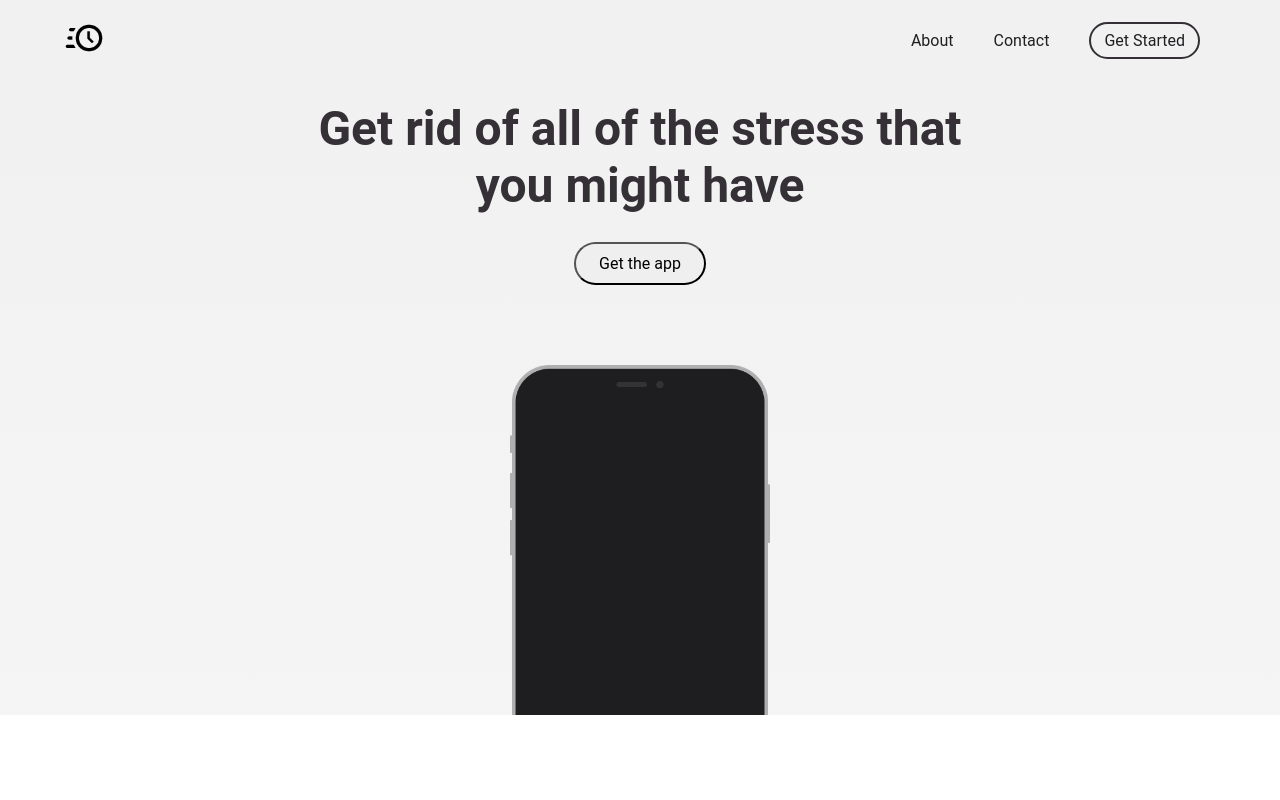
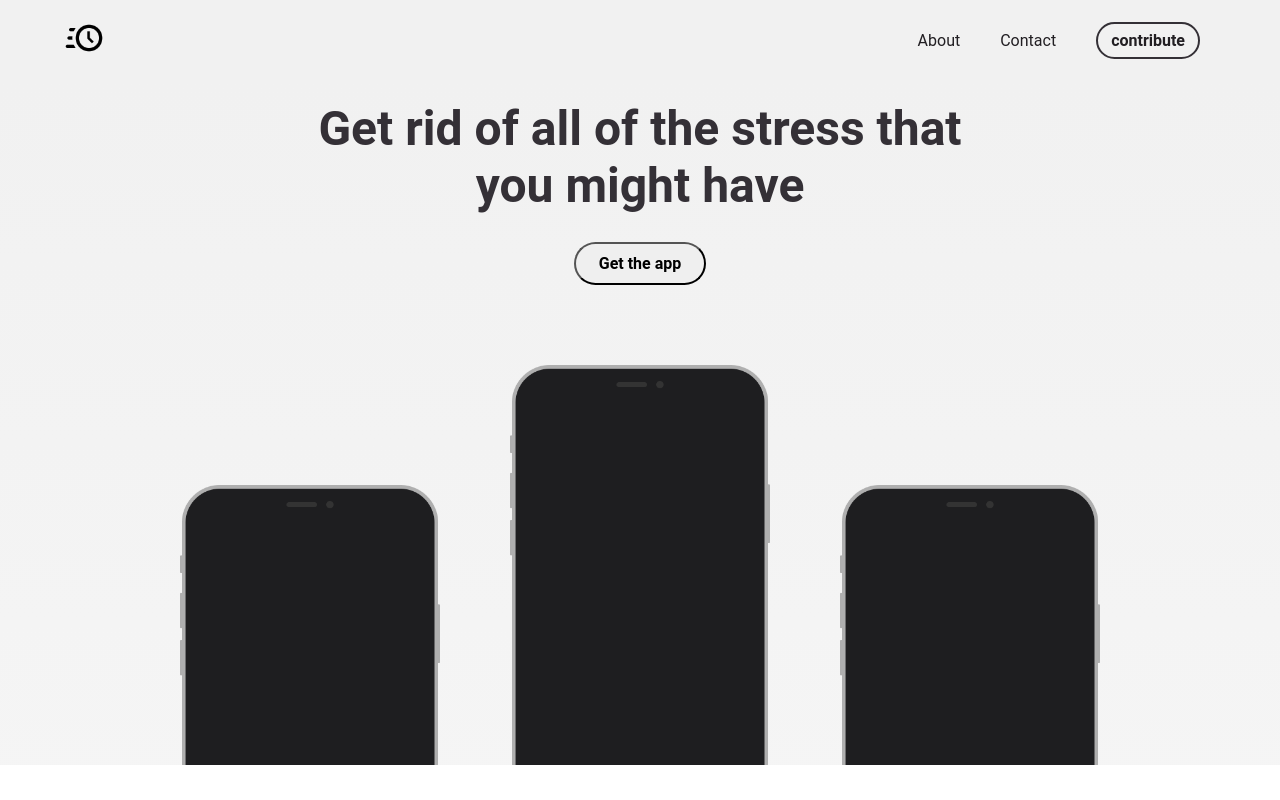
Before and after one commit to time-mastery/pmodoro-landing, a Next.js app: page / in a window 1280 px wide. Built offline with nearby package versions, Linux system fonts and the light colour scheme.

Commit message:
navbar and hero section: compeleted

```diff
--- a/components/home-page/hero.js
+++ b/components/home-page/hero.js
@@ -6,7 +6,8 @@ function Hero() {
     <section className={classes.hero}>
       <h2>Get rid of all of the stress that you might have</h2>
       <button>Get the app</button>
-      <div className={classes.image}>
+      <div className={classes.images}>
+        <div className={classes.image_one}>
           <Image
             src="/images/phone-one.png"
             alt="mobile image"
@@ -14,6 +15,23 @@ function Hero() {
             height={342.4}
           />
         </div>
+        <div className={classes.image_two}>
+          <Image
+            src="/images/phone-one.png"
+            alt="mobile image"
+            width={170}
+            height={342.4}
+          />
+        </div>
+        <div className={classes.image_three}>
+          <Image
+            src="/images/phone-one.png"
+            alt="mobile image"
+            width={170}
+            height={342.4}
+          />
+        </div>
+      </div>
     </section>
   );
 }
--- a/components/home-page/hero.module.css
+++ b/components/home-page/hero.module.css
@@ -5,20 +5,47 @@
     var(--color-grey-100),
     var(--color-grey-50)
   );
-  /* padding: var(--size-8) 0; */
 }
 
-.image {
+.image_one {
   width: 260px;
-  height: 350px;
-  margin: auto;
+  height: 280px;
+  margin-top: 120px;
+  margin-right: 70px;
+}
+.image_two {
+  width: 260px;
+  height: 400px;
+}
+.image_three {
+  width: 260px;
+  height: 280px;
+  margin-top: 120px;
+  margin-left: 70px;
 }
 
-.image img {
+.image_one img {
   object-fit: cover;
   object-position: top;
   width: 100%;
   height: 100%;
+}
+.image_two img {
+  object-fit: cover;
+  object-position: top;
+  width: 100%;
+  height: 100%;
+}
+.image_three img {
+  object-fit: cover;
+  object-position: top;
+  width: 100%;
+  height: 100%;
+}
+
+.images {
+  display: flex;
+  justify-content: center;
 }
 
 .hero h2 {
@@ -36,11 +63,11 @@
   margin-bottom: var(--size-20);
   margin-top: var(--size-2);
   transition: 0.3s;
+  font-weight: 600;
 }
 
 .hero button:hover {
   background-color: var(--color-grey-200);
-  color: var(--color-error-800);
 }
 
 @media (max-width: 768px) {
--- a/components/layout/main-navigation.js
+++ b/components/layout/main-navigation.js
@@ -18,7 +18,7 @@ function MainNavigation() {
             <Link href="/contact">Contact</Link>
           </li>
           <li className={classes.getStarted}>
-            <Link href="">Get Started</Link>
+            <Link href="">contribute</Link>
           </li>
         </ul>
       </nav>
--- a/components/layout/main-navigation.module.css
+++ b/components/layout/main-navigation.module.css
@@ -36,6 +36,12 @@
   border: 2px var(--color-grey-800) solid;
   border-radius: 50px;
   padding: 7px 13px;
+  font-weight: 600;
+}
+
+.getStarted a:hover {
+  background-color: var(--color-grey-200);
+
 }
 
 @media (min-width: 768px) {
```
Lines whose indentation alone changed are shown as unchanged.
